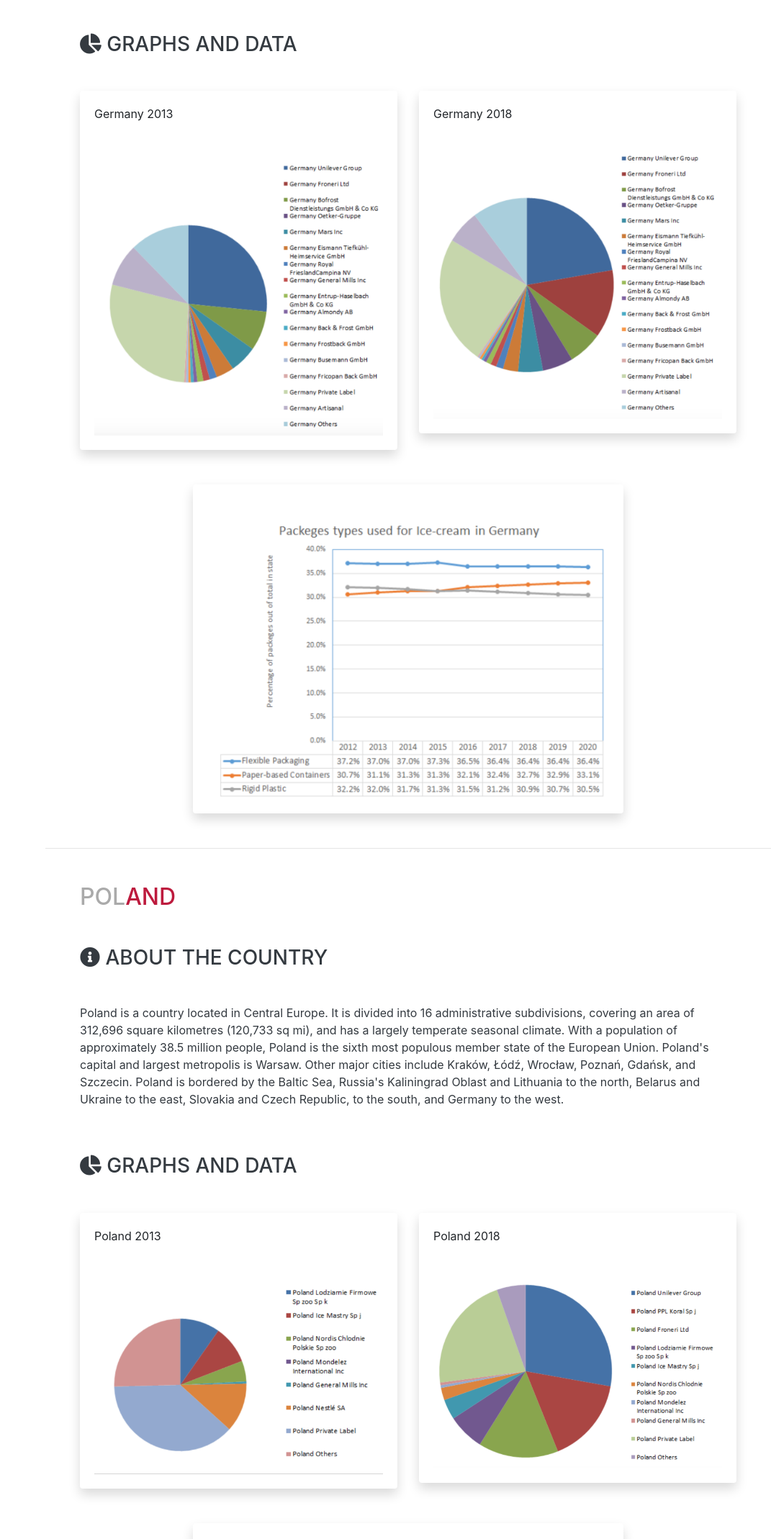
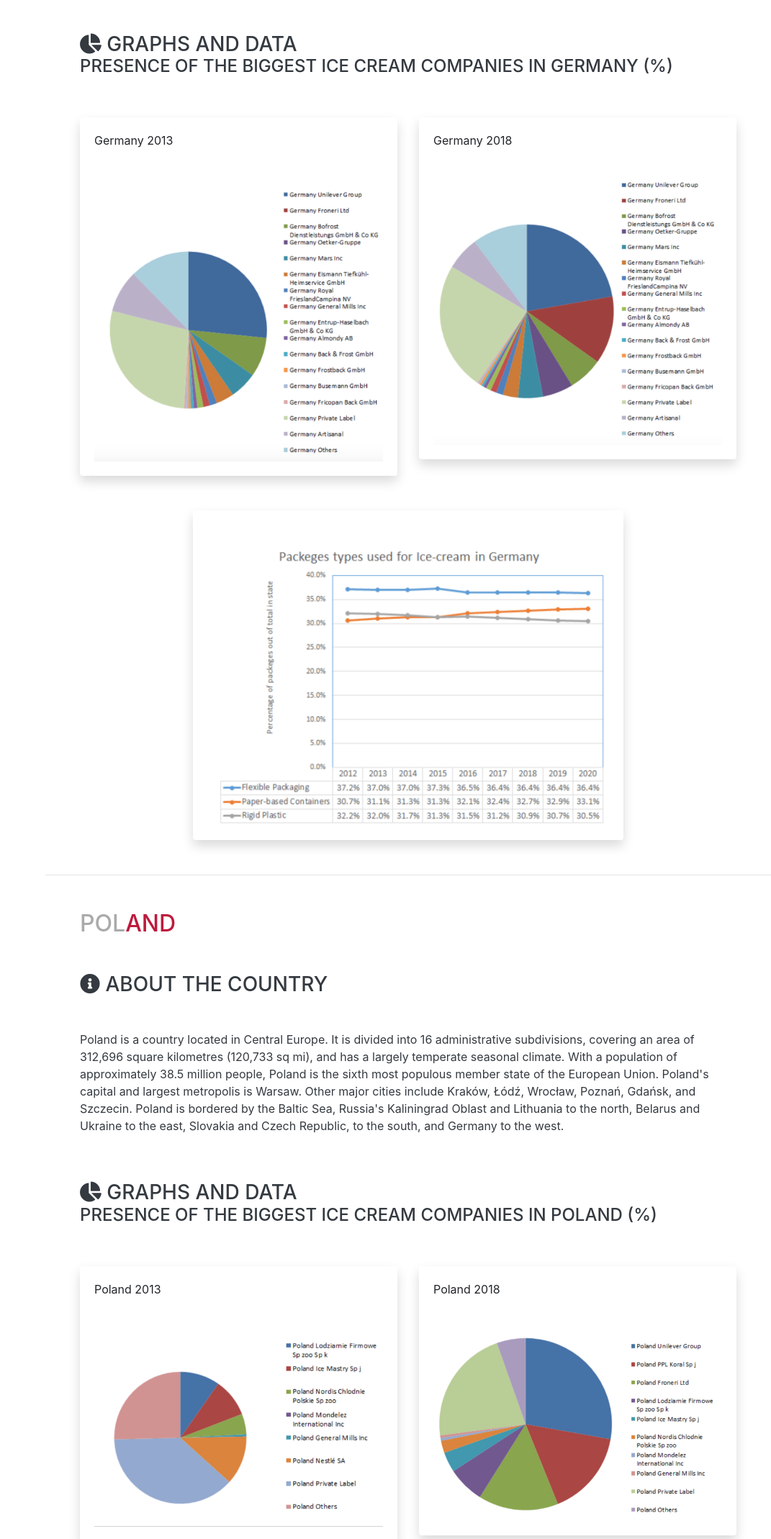
Before and after one commit to pedrofilipefontes/market-analysis-project, a website with bundled scripts: page index.html in a window 1280 px wide. Shown: the part 1298-3436 px from the top of the page at 72% size, without its empty margins (209-1280 px from the left). Built offline with nearby package versions, Linux system fonts and the light colour scheme; a web font is replaced by a local one.

Commit message:
add comments to graphs sections

```diff
--- a/index.html
+++ b/index.html
@@ -158,6 +158,11 @@
 
       <h3 class="mb-0"><i class="fa fa-chart-pie"></i> Graphs and Data</h3>
       <!-- Graphs section -->
+      <div class="row">
+        <div class="col">
+          <h4>Presence of the biggest Ice Cream companies in Germany (%)</h4>
+        </div>
+      </div>
       <!-- First graph row -->
       <div class="row mt-4 h-100">
         <div class="col-md-6 col mt-4 h-100">
@@ -217,6 +222,11 @@
 
       <h3 class="mb-0"><i class="fa fa-chart-pie"></i> Graphs and Data</h3>
       <!-- Graphs section -->
+      <div class="row">
+        <div class="col">
+          <h4>Presence of the biggest Ice Cream companies in Poland (%)</h4>
+        </div>
+      </div>
       <!-- First graph row -->
       <div class="row mt-4">
         <div class="col-md-6 col mt-4">
@@ -279,6 +289,11 @@
 
       <h3 class="mb-0"><i class="fa fa-chart-pie"></i> Graphs and Data</h3>
       <!-- Graphs section -->
+      <div class="row">
+        <div class="col">
+          <h4>Presence of the biggest Ice Cream companies in Ukraine (%)</h4>
+        </div>
+      </div>
       <!-- First graph row -->
       <div class="row mt-4">
         <div class="col-md-6 col mt-4">
```
